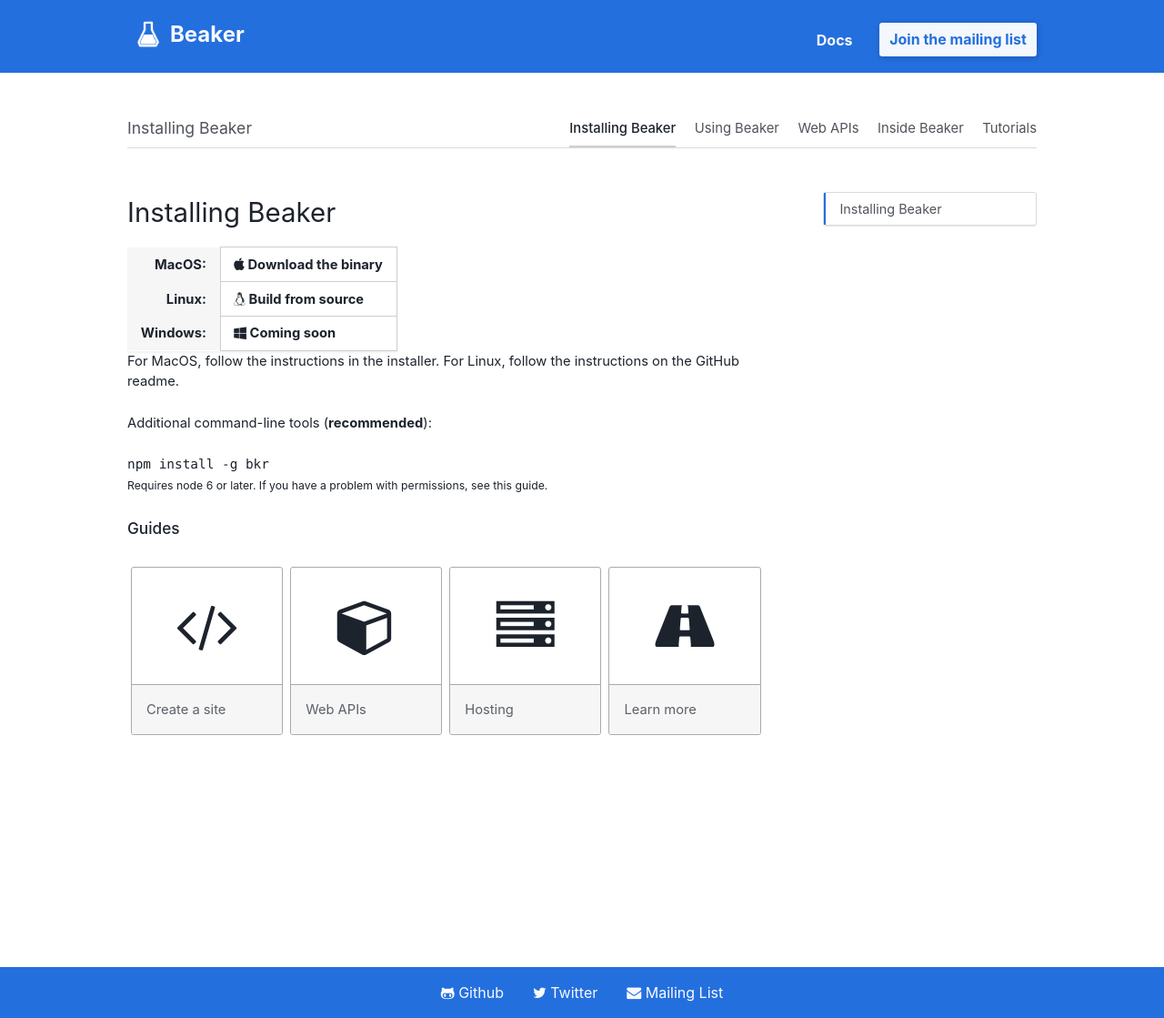
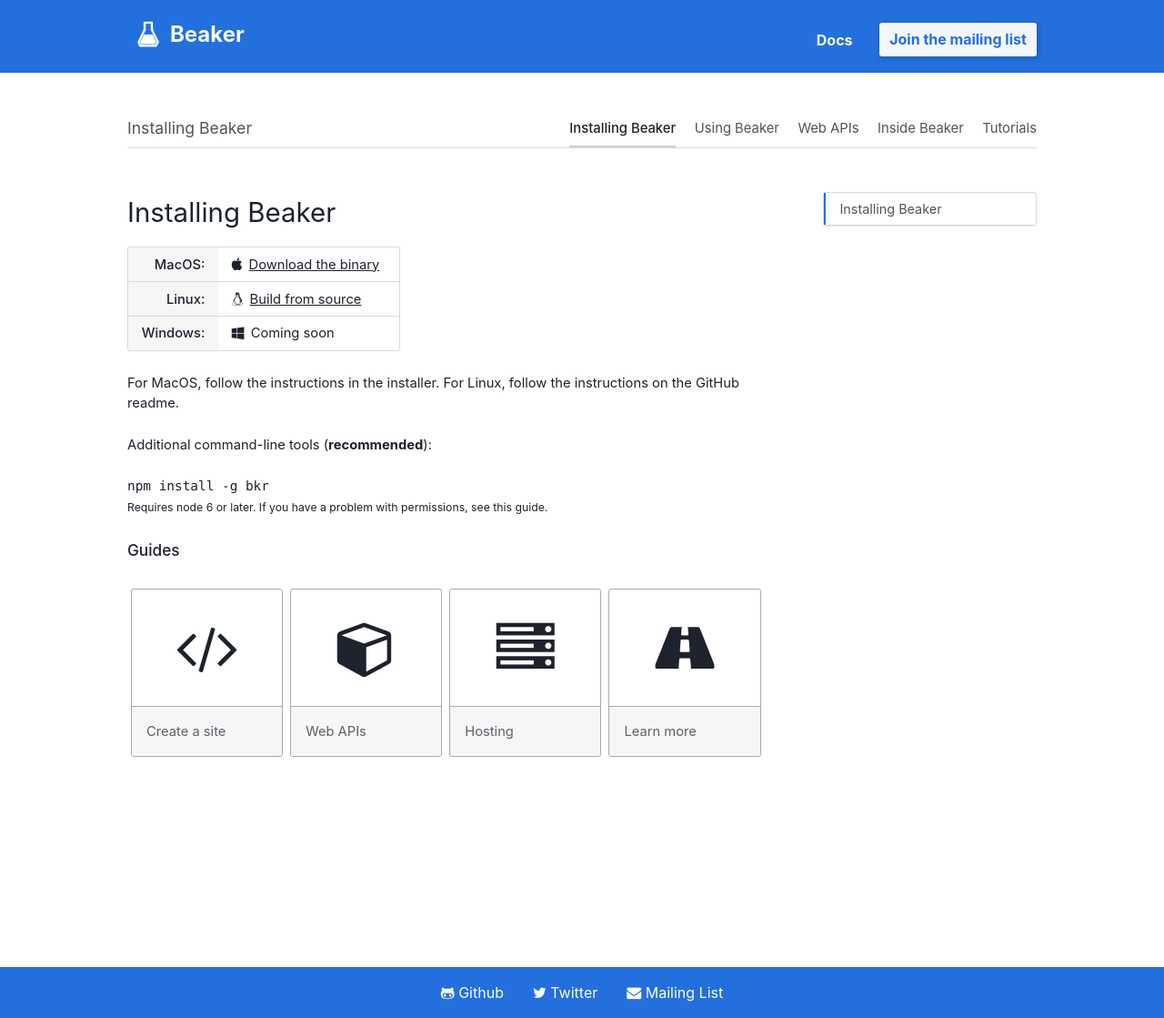
Before and after one commit to beakerbrowser/beakerbrowser.com, a Jekyll site: the page built from _docs/install.md, in a window 1280 px wide. Shown: the whole page at 91% size. Built offline with Jekyll 4.4.1, drawn with Linux system fonts in a browser that asks for light colours.

Commit message:
Update install table in docs

```diff
--- a/_docs/install.md
+++ b/_docs/install.md
@@ -8,15 +8,24 @@
 <table class="install-options">
   <tr>
     <th>MacOS:</th>
-    <td><span class="fa fa-apple"></span> <a href="https://download.beakerbrowser.net/download/latest/osx">Download the binary</a></td>
+    <td>
+      <i class="fa fa-apple"></i>
+      <a href="https://download.beakerbrowser.net/download/latest/osx">Download the binary</a>
+    </td>
   </tr>
   <tr>
     <th>Linux:</th>
-    <td><span class="fa fa-linux"></span> <a href="https://github.com/beakerbrowser/beaker">Build from source</a></td>
+    <td>
+      <i class="fa fa-linux"></i>
+      <a href="https://github.com/beakerbrowser/beaker">Build from source</a>
+    </td>
   </tr>
   <tr>
     <th>Windows:</th>
-    <td><span class="fa fa-windows"></span> Coming soon</td>
+    <td>
+      <i class="fa fa-windows"></i>
+      Coming soon
+    </td>
   </tr>
 </table>
 
--- a/css/components/_install-options.scss
+++ b/css/components/_install-options.scss
@@ -1,16 +1,31 @@
 table.install-options {
+  display: block;
+  max-width: 300px;
   border-collapse: collapse;
-  border-radius: 2px;
-  box-shadow: 0px 2px 2px rgba(0,0,0,0.05);
-  font-weight: bold;
+  border-radius: 3px;
+  border: 1px solid $gray--mid;
+  border-bottom: 0;
+  margin-bottom: 1.5rem;
 
   th {
     background: $gray--light;
     padding: 0.5em 1em;
     text-align: right;
+    border-bottom: 1px solid $gray--mid;
+    font-weight: 500 !important;
   }
+
   td {
     padding: 0.5em 1em;
-    border: 1px solid $gray;
+    width: 100%;
+    border-bottom: 1px solid $gray--mid;
+
+    i {
+      margin-right: 3px;
+    }
+
+    a {
+      text-decoration: underline;
+    }
   }
 }
```
